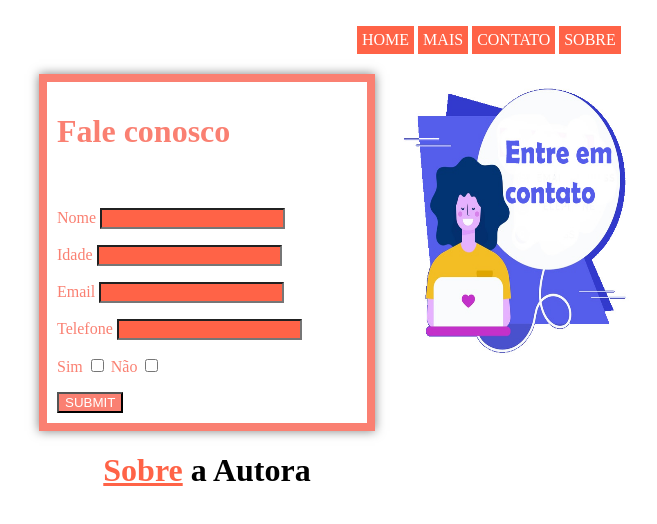
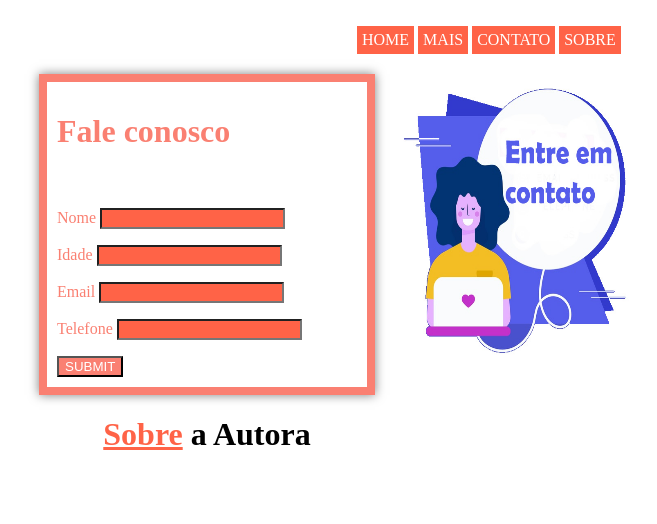
Before and after one commit to Arlete-sousa/HTML5.Proa, a plain HTML site: page contato.html in a window 1280 px wide. Shown: the whole page, without its empty margins (433-1090 px from the left). Drawn offline with Linux system fonts and the light colour scheme.

Commit message:
Update contato.html

```diff
--- a/contato.html
+++ b/contato.html
@@ -45,11 +45,6 @@
         <label>Telefone</label>
         <input type="tel">
         <p></p>
-        <label>Sim</label>
-        <input type="checkbox">
-        <label>Não</label>
-        <input type="checkbox">
-        <p></p>
         <input id="botao" type="submit">
     </hgroup>
     <h1 style="text-align: center;"><a href="sobre.html" style="color:tomato;">Sobre</a> a Autora</h1>
```
